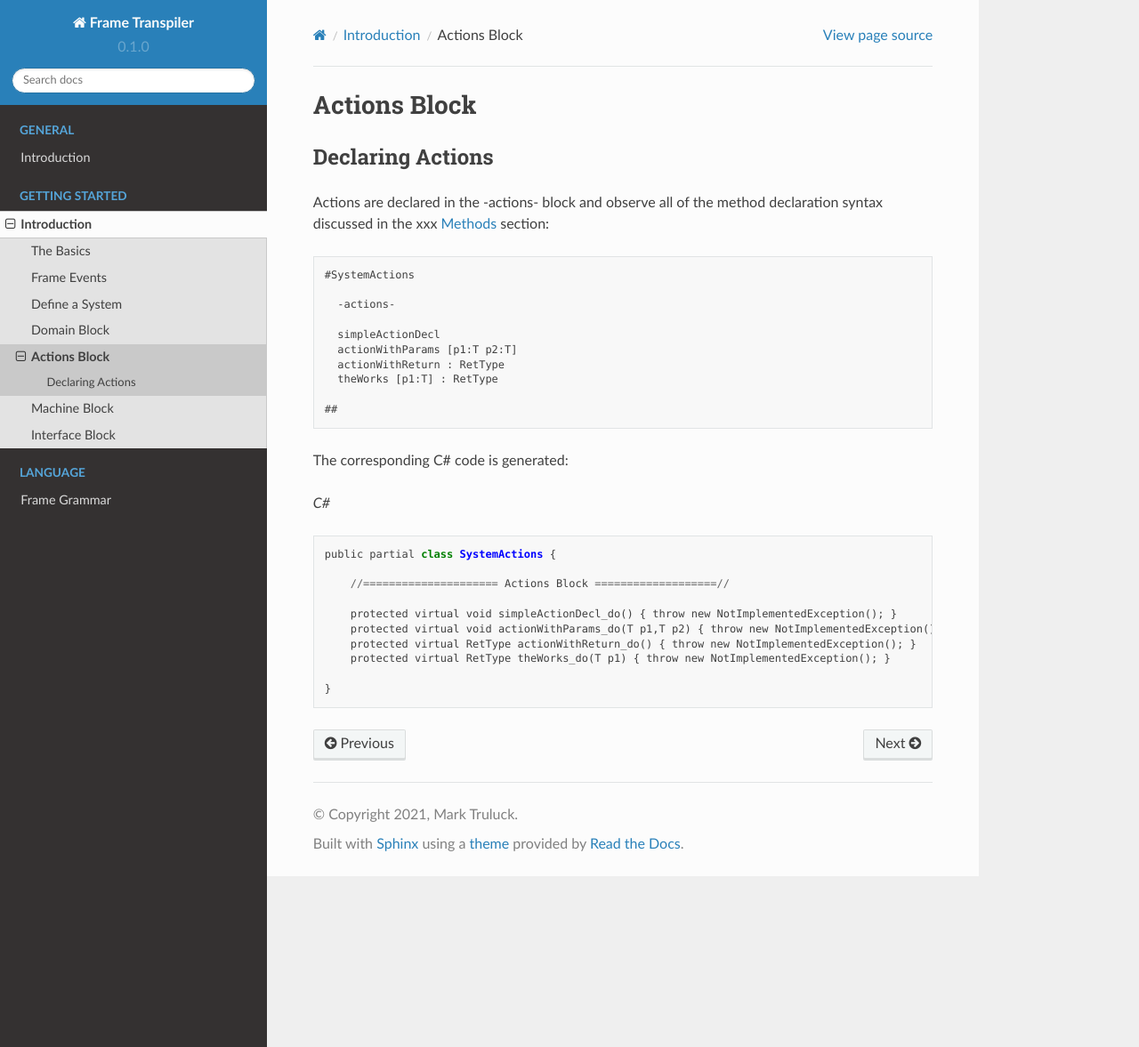
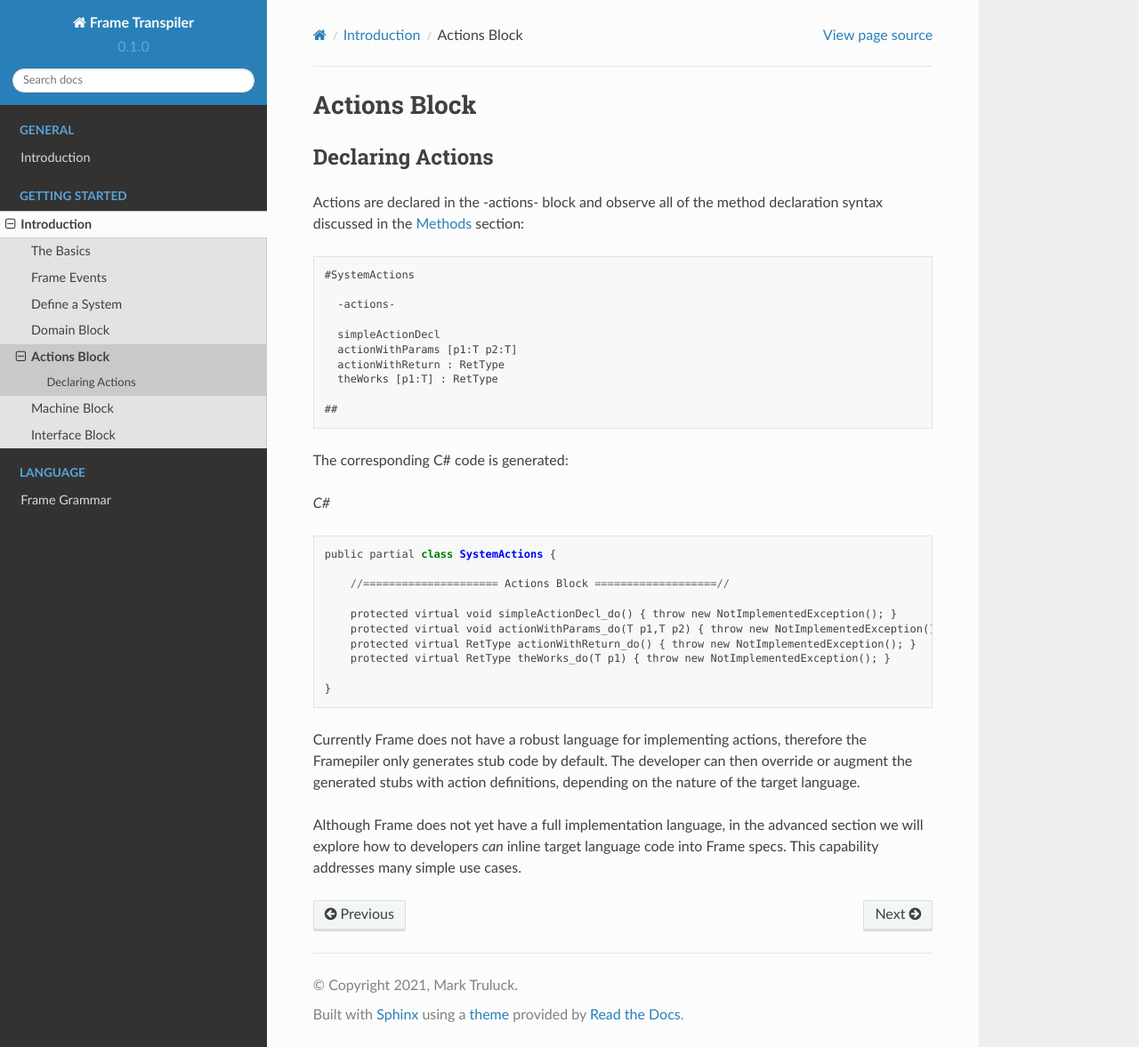
Before and after one commit to frame-lang/frame_transpiler, a Sphinx documentation site: the page built from docs/source/getting_started/introduction/actions_block.rst, in a window 1280 px wide and 1177 px high. Shown: the whole window at 89% size. Built offline with Sphinx 7.4.7 and the Read the Docs theme 2.0.0, drawn with Linux system fonts in a browser that asks for light colours; pages that are not in the unit, such as notebooks, are missing from menus.

Commit message:
Domain block + misc.

```diff
--- a/docs/source/getting_started/introduction/actions_block.rst
+++ b/docs/source/getting_started/introduction/actions_block.rst
@@ -6,7 +6,7 @@ Declaring Actions
 -----------------
 
 Actions are declared in the -actions- block and observe all of the method
-declaration syntax discussed in the xxx :ref:`methods` section:
+declaration syntax discussed in the :ref:`methods` section:
 
 .. code-block:: Frame
 
@@ -37,3 +37,12 @@ The corresponding C# code is generated:
         protected virtual RetType theWorks_do(T p1) { throw new NotImplementedException(); }
 
     }
+
+Currently Frame does not have a robust language for implementing actions, therefore the
+Framepiler only generates stub code by default. The developer can then override or
+augment the generated stubs with action definitions, depending on the
+nature of the target language.
+
+Although Frame does not yet have a full implementation language, in the advanced
+section we will explore how to developers *can* inline target language code
+into Frame specs. This capability addresses many simple use cases.
--- a/docs/source/getting_started/introduction/basics.rst
+++ b/docs/source/getting_started/introduction/basics.rst
@@ -45,6 +45,8 @@ Therefore parameter lists can be declared either of these two ways:
     --- or ---
 
     [param1:type1 param2:type2]
+
+.. _variable_declarations:
 
 Variable Declarations
 ---------------------
```
Also changed, not shown: docs/source/getting_started/introduction/domain_block.rst (+7 -0 lines).
